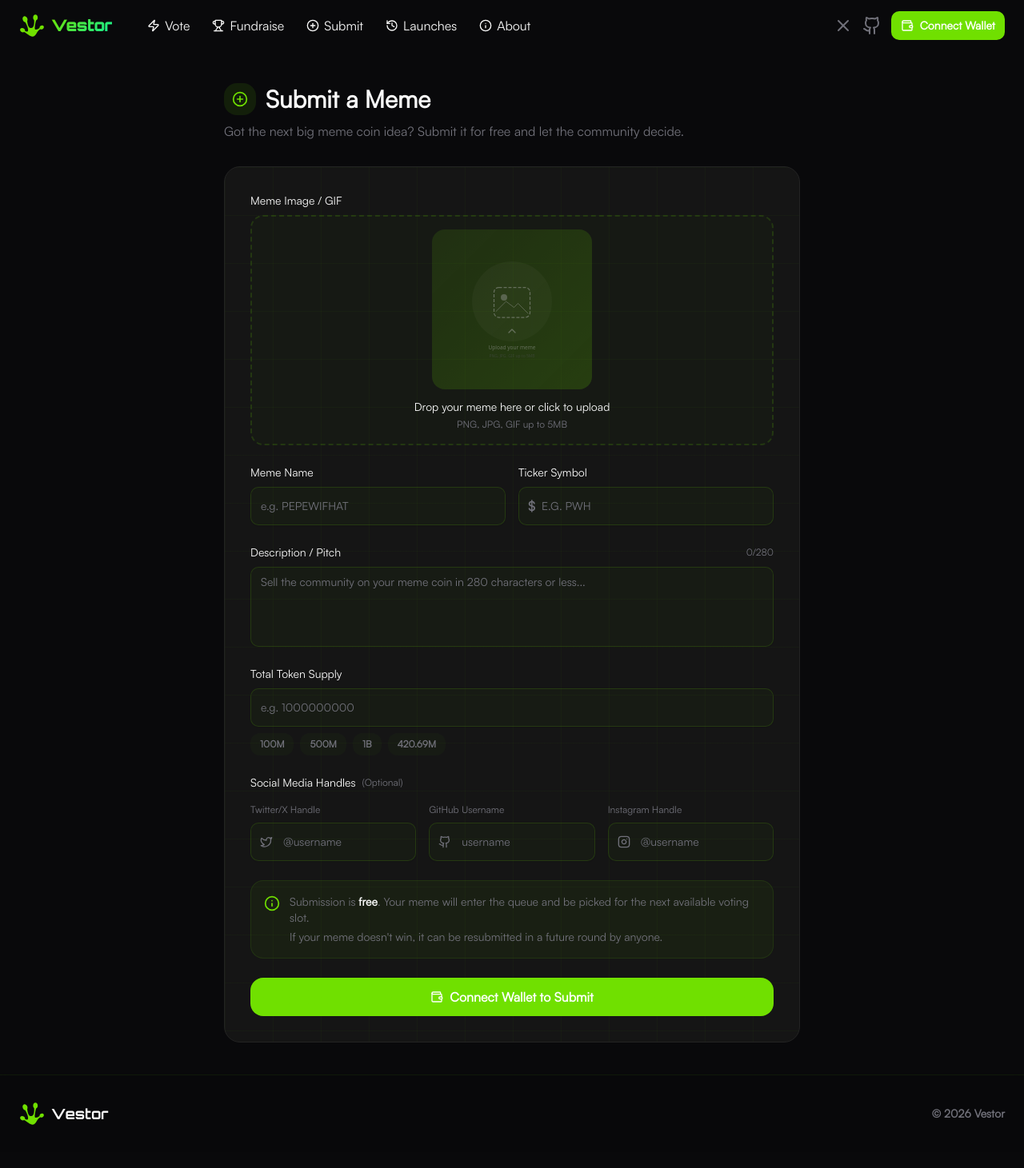
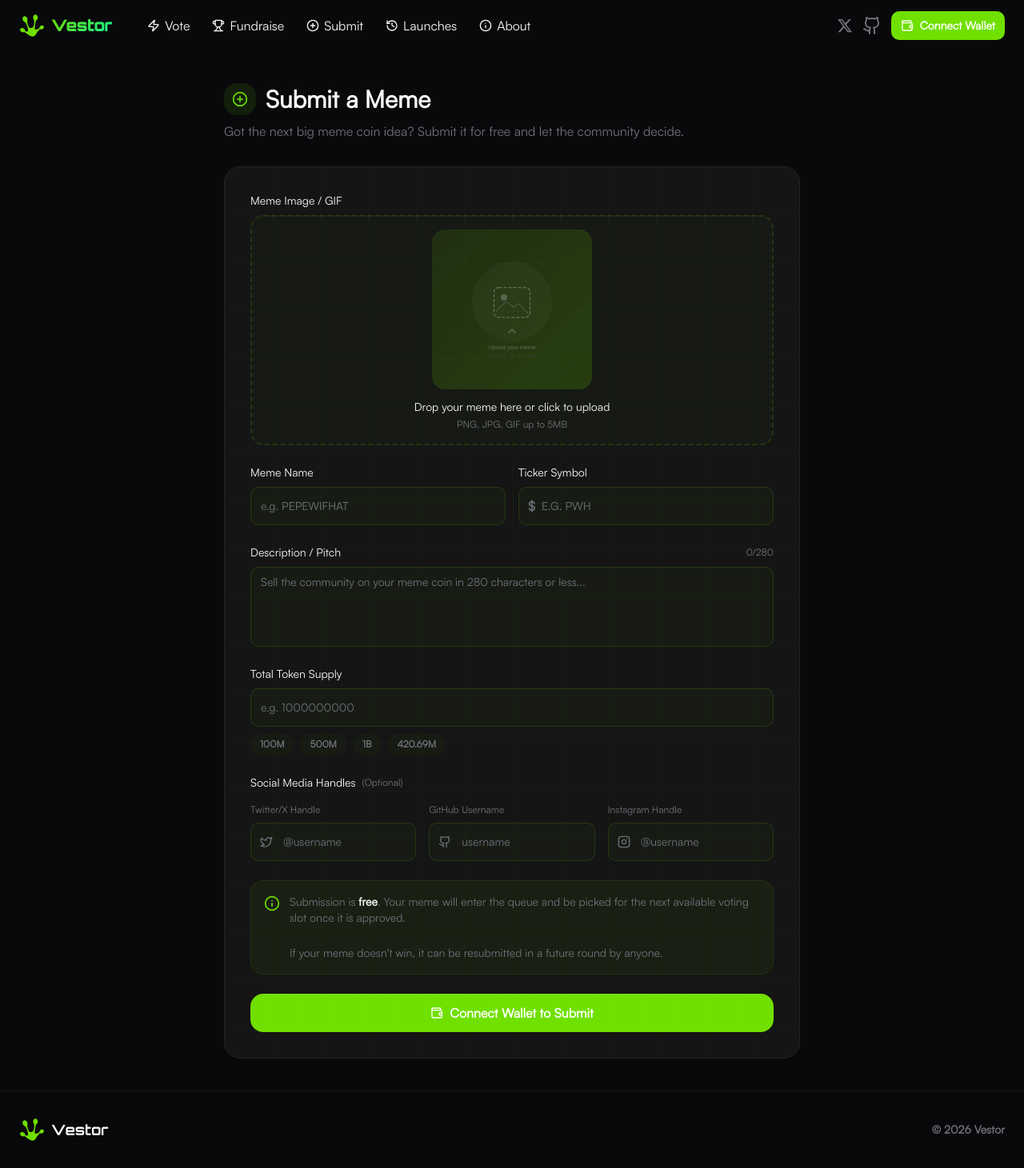
Before and after one commit to 2B-AI/vestor, a Next.js app: page /submit in a window 1280 px wide. Shown: the whole page at 80% size. Built offline with nearby package versions, Linux system fonts and the light colour scheme.

Commit message:
Updated Twitter icon + minor text changes

```diff
--- a/src/app/about/page.tsx
+++ b/src/app/about/page.tsx
@@ -14,10 +14,10 @@
   Shield,
   ArrowRight,
   Github,
-  X,
 } from "lucide-react";
 import Stats from "@/components/Stats";
 import { GITHUB_URL, X_URL } from "@/constants";
+import { XIcon } from "@/components/icons/x-icon";
 
 export default function About() {
   return (
@@ -327,7 +327,7 @@
                 rel="noopener noreferrer"
                 className="text-muted-foreground hover:text-foreground transition-colors"
               >
-                <X className="h-6 w-6" />
+                <XIcon className="h-5 w-5" />
               </Link>
               <Link
                 href={GITHUB_URL}
--- a/src/app/submit/page.tsx
+++ b/src/app/submit/page.tsx
@@ -102,7 +102,7 @@
               Estimated Approval Time
             </p>
             <p className="text-primary text-lg font-bold">
-              ~36 hours
+              ~3-6 hours
             </p>
           </div>
           <div className="pt-4">
@@ -394,8 +394,9 @@
                 Submission is{" "}
                 <span className="text-foreground font-bold">free</span>. Your
                 meme will enter the queue and be picked for the next available
-                voting slot.
+                voting slot once it is approved.
               </p>
+              <br/>
               <p>
                 If your meme doesn&apos;t win, it can be resubmitted in a future
                 round by anyone.
--- a/src/components/header.tsx
+++ b/src/components/header.tsx
@@ -19,6 +19,7 @@
 import { useState } from "react";
 import { motion, AnimatePresence } from "framer-motion";
 import { GITHUB_URL, X_URL } from "@/constants";
+import { XIcon } from "@/components/icons/x-icon";
 
 const NAV_LINKS = [
   { href: "/", label: "Vote", icon: Zap },
@@ -78,7 +79,7 @@
               title="Follow us on X (Twitter)"
               aria-label="Follow us on X (Twitter)"
             >
-              <X className="h-6 w-6" />
+              <XIcon className="h-5 w-5" />
             </Link>
             <Link
               href={GITHUB_URL}
@@ -171,7 +172,7 @@
                     className="text-muted-foreground hover:text-foreground transition-colors"
                     aria-label="Follow us on X (Twitter)"
                   >
-                    <X className="h-6 w-6" />
+                    <XIcon className="h-5 w-5" />
                   </Link>
                   <Link
                     href={GITHUB_URL}
--- /dev/null
+++ b/src/components/icons/x-icon.tsx
@@ -0,0 +1,12 @@
+export function XIcon({ className }: { className?: string }) {
+  return (
+    <svg
+      viewBox="0 0 24 24"
+      fill="currentColor"
+      className={className}
+      aria-hidden="true"
+    >
+      <path d="M18.244 2.25h3.308l-7.227 8.26 8.502 11.24H16.17l-5.214-6.817L4.99 21.75H1.68l7.73-8.835L1.254 2.25H8.08l4.713 6.231zm-1.161 17.52h1.833L7.084 4.126H5.117z" />
+    </svg>
+  );
+}
```
Also changed, not shown: 1 other file (tests, documents, lock files or other folders).
